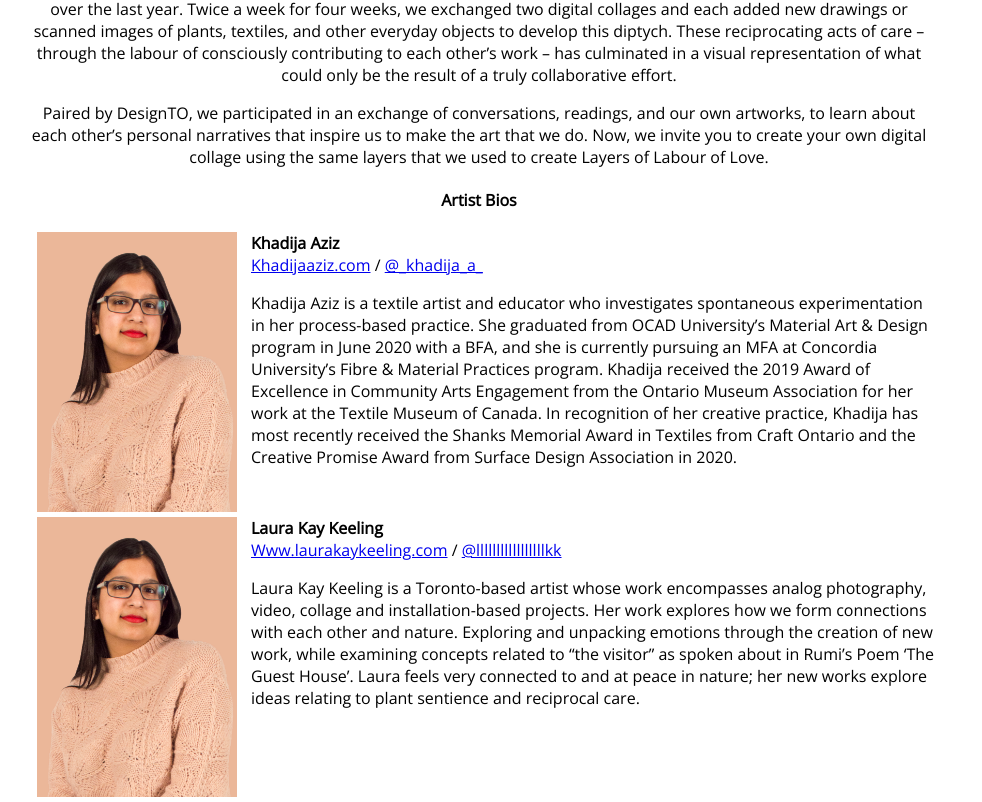
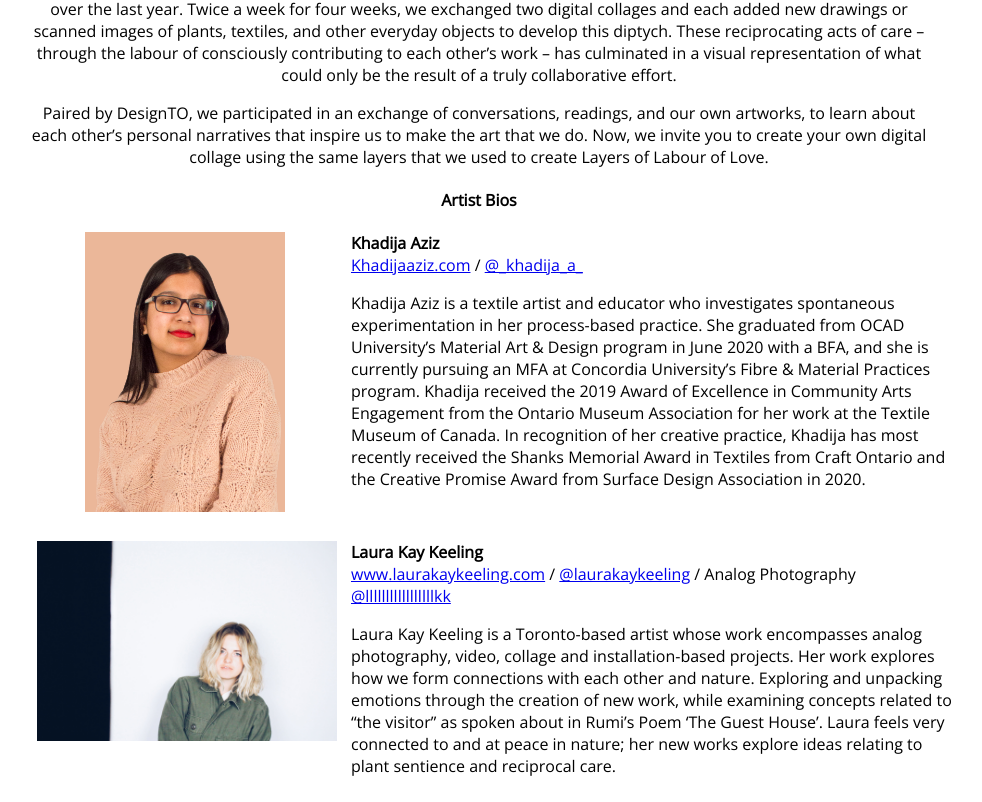
Before and after one commit to LayersOfLove/LayersOfLove-Source, a React (Create React App) app: page / in a window 1280 px wide. Shown: the part 1072-1874 px from the top of the page, without its empty margins (161-1143 px from the left). Built offline with nearby package versions, Linux system fonts and the light colour scheme.

Commit message:
minor touch ups

```diff
--- a/public/index.html
+++ b/public/index.html
@@ -30,7 +30,7 @@
     <meta property="og:url" content="https://layersoflove.ca/" />
     <meta property="og:type" content="article" />
     <meta property="og:title" content="Layers of Labour of Love" />
-    <meta property="og:description" content="An artistic collaboration piece by Khadija Aziz and Laura Kee Kailing" />
+    <meta property="og:description" content="An artistic collaboration piece by Khadija Aziz and Laura Kay Keeling" />
     <meta property="og:image"
       content="https://raw.githubusercontent.com/LayersOfLove/LayersOfLove-Source/main/src/img/socialpreview.png" />
 
@@ -38,7 +38,7 @@
     <meta name="twitter:card" content="summary_large_image">
     <meta name="twitter:title" content="Layers of Labour of Love">
     <meta name="twitter:description"
-      content="An artistic collaboration piece by Khadija Aziz and Laura Kee Kailing">
+      content="An artistic collaboration piece by Khadija Aziz and Laura Kay Keeling">
     <meta name="twitter:image"
       content="https://raw.githubusercontent.com/LayersOfLove/LayersOfLove-Source/main/src/img/socialpreview.png">
 
--- a/src/components/Description/index.js
+++ b/src/components/Description/index.js
@@ -2,6 +2,7 @@ import React from 'react';
 import { Grid } from '@material-ui/core';
 
 import khadija from '../../img/khadija.jpg';
+import laura from '../../img/laura.jpg';
 
 export default function Description() {
   return (
@@ -16,17 +17,21 @@ export default function Description() {
 
     <h4>Artist Bios</h4>
     <Grid container>
-      <Grid item xs={3}>
+      <Grid item xs={4}>
         <img
           src={khadija}
           style={{
-            width: '200px'
+            width: '200px',
+            marginLeft: '20px'
           }}
         ></img>
       </Grid>
-      <Grid item xs={9}
+      <Grid item xs={8}
         style={{
-          textAlign: 'left'
+          textAlign: 'left',
+          marginBottom: '35px',
+          position: 'relative',
+          left: '24px'
         }}
       >
         <strong>Khadija Aziz</strong><br />
@@ -35,21 +40,24 @@ export default function Description() {
             Khadija Aziz is a textile artist and educator who investigates spontaneous experimentation in her process-based practice. She graduated from OCAD University’s Material Art & Design program in June 2020 with a BFA, and she is currently pursuing an MFA at Concordia University’s Fibre & Material Practices program. Khadija received the 2019 Award of Excellence in Community Arts Engagement from the Ontario Museum Association for her work at the Textile Museum of Canada. In recognition of her creative practice, Khadija has most recently received the Shanks Memorial Award in Textiles from Craft Ontario and the Creative Promise Award from Surface Design Association in 2020.
         </p>
       </Grid>
-      <Grid item xs={3}>
+      <Grid item xs={4}>
         <img
-          src={khadija}
+          src={laura}
           style={{
-            width: '200px'
+            width: '300px',
+            marginLeft: '14px'
           }}
         ></img>
       </Grid>
-      <Grid item xs={9}
+      <Grid item xs={8}
           style={{
-            textAlign: 'left'
+            position: 'relative',
+            textAlign: 'left',
+            left: '24px'
           }}
       >
         <strong>Laura Kay Keeling</strong><br />
-          <a href="Www.laurakaykeeling.com">Www.laurakaykeeling.com</a> / <a href="https://www.instagram.com/lllllllllllllllllkk/">@lllllllllllllllllkk</a>
+          <a href="Www.laurakaykeeling.com">www.laurakaykeeling.com</a> / <a href="https://www.instagram.com/laurakaykeeling/">@laurakaykeeling</a> / Analog Photography <a href="https://www.instagram.com/lllllllllllllllllkk/">@lllllllllllllllllkk</a>
         <p>
             Laura Kay Keeling is a Toronto-based artist whose work encompasses analog photography, video, collage and installation-based projects. Her work explores how we form connections with each other and nature. Exploring and unpacking emotions through the creation of new work, while examining concepts related to “the visitor” as spoken about in Rumi’s Poem ‘The Guest House’. Laura feels very connected to and at peace in nature; her new works explore ideas relating to plant sentience and reciprocal care.
         </p>
--- a/src/components/IntroParagraph/index.js
+++ b/src/components/IntroParagraph/index.js
@@ -8,7 +8,7 @@ export default function IntroParagraph() {
       width: '78%',
       marginLeft: '5.05em'
     }}>
-      Hello! We are <a href="https://www.khadijaaziz.com/" target="_blank">Khadija Aziz</a> and <a href="https://www.laurakaykeeling.com/" target="_blank">Laura Kay Keeling</a>, and we invite you to experience the benefits of artistic collaboration by engaging with <br/> <em style={{ color: '#e9456a' }}>Layers of Labour of Love</em>. This project is an extension of digital collages initially created for the 2021 DesignTO Festival’s curated exhibition Exchange Piece.
+      Hello! We are <a href="https://www.khadijaaziz.com/" target="_blank">Khadija Aziz</a> and <a href="https://www.laurakaykeeling.com/" target="_blank">Laura Kay Keeling</a>, and we invite you to experience the benefits of artistic collaboration by engaging with <br /> <em style={{ color: '#e9456a' }}>Layers of Labour of Love</em>. This project is an extension of digital collages initially created for the 2021 DesignTO Festival’s curated exhibition <a href="https://designto.org/event/exchange-piece/"><i>Exchange Piece</i></a>.
     </p>
   );
 }
```
Also changed, not shown: src/img/laura.jpg (added).
